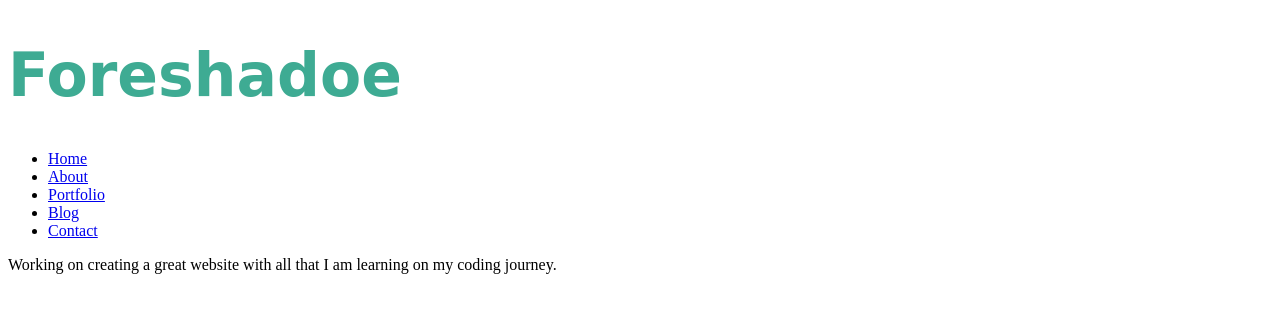
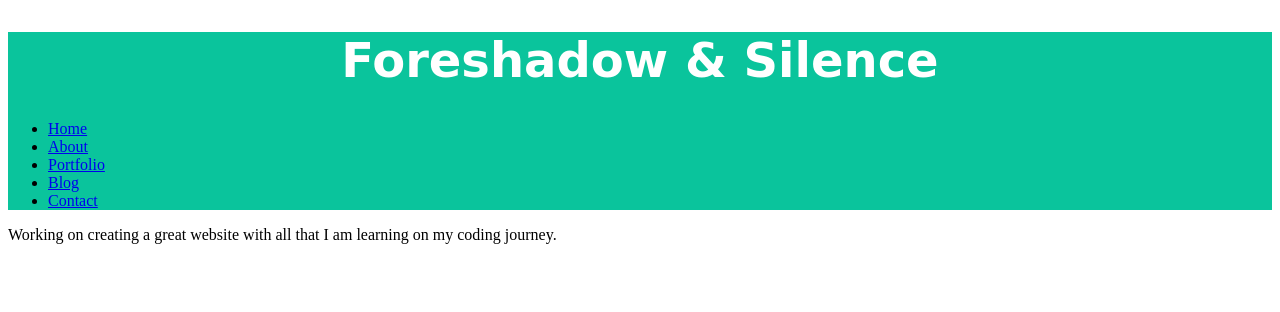
Before and after one commit to Reid80/-100DaysOfCode, a plain HTML site: page Website Project/index.html in a window 1280 px wide. Drawn offline with Linux system fonts and the light colour scheme.

Commit message:
basic updates

```diff
--- a/Website Project/css/style.css
+++ b/Website Project/css/style.css
@@ -1,9 +1,22 @@
+/* header */
+header {
+  background-color: #0ac49c;
+}
+/* end of header */
+
+/* h1 */
 h1 {
-  font-size: 60px;
-  color: #3eab93;
+  font-size: 3rem;
+  color: #ffffff;
   font-family: cursive;
+  text-align: center;
 }
 
+#about-fs {
+
+}
+
+/* end of h1 */
 li {
   text-decoration: none;
 }
--- a/Website Project/index.html
+++ b/Website Project/index.html
@@ -8,9 +8,11 @@
       <title class="webpage-title">Coding Jumpstart</title>
     </head>
     <body>
+      <div>
         <header>
-        <h1>Foreshadoe</h1>
+          <h1>Foreshadow & Silence</h1>
           <!-- Navigation bar. -->
+          <div>
             <nav class="upper-nav-bar">
               <ul>
               <li><a href="index.html">Home</a></li>
@@ -20,8 +22,10 @@
               <li><a href="contact.html">Contact</a></li>
             </ul>
             </nav>
+          </div>
           <!-- end of Navigation bar. -->
         </header>
+      </div>
       <main>
         <p>Working on creating a great website with all that I am learning on my coding journey.</p>
 
```
Also changed, not shown: Website Project/about.html (+1 -1 lines), Website Project/blog.html (+1 -1 lines), Website Project/contact.html (+1 -1 lines), Website Project/portfolio.html (+1 -1 lines). Lines whose indentation alone changed are shown as unchanged.
